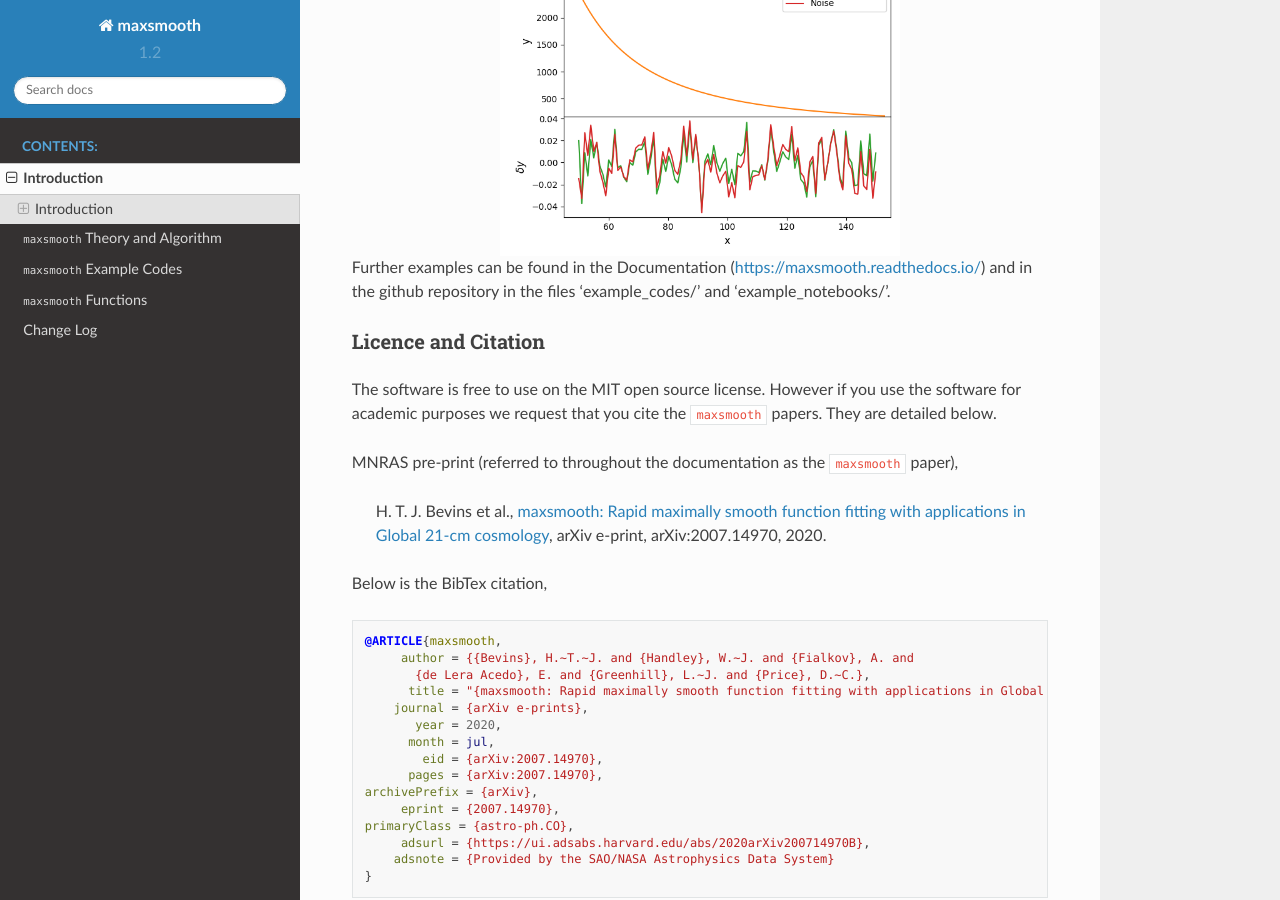
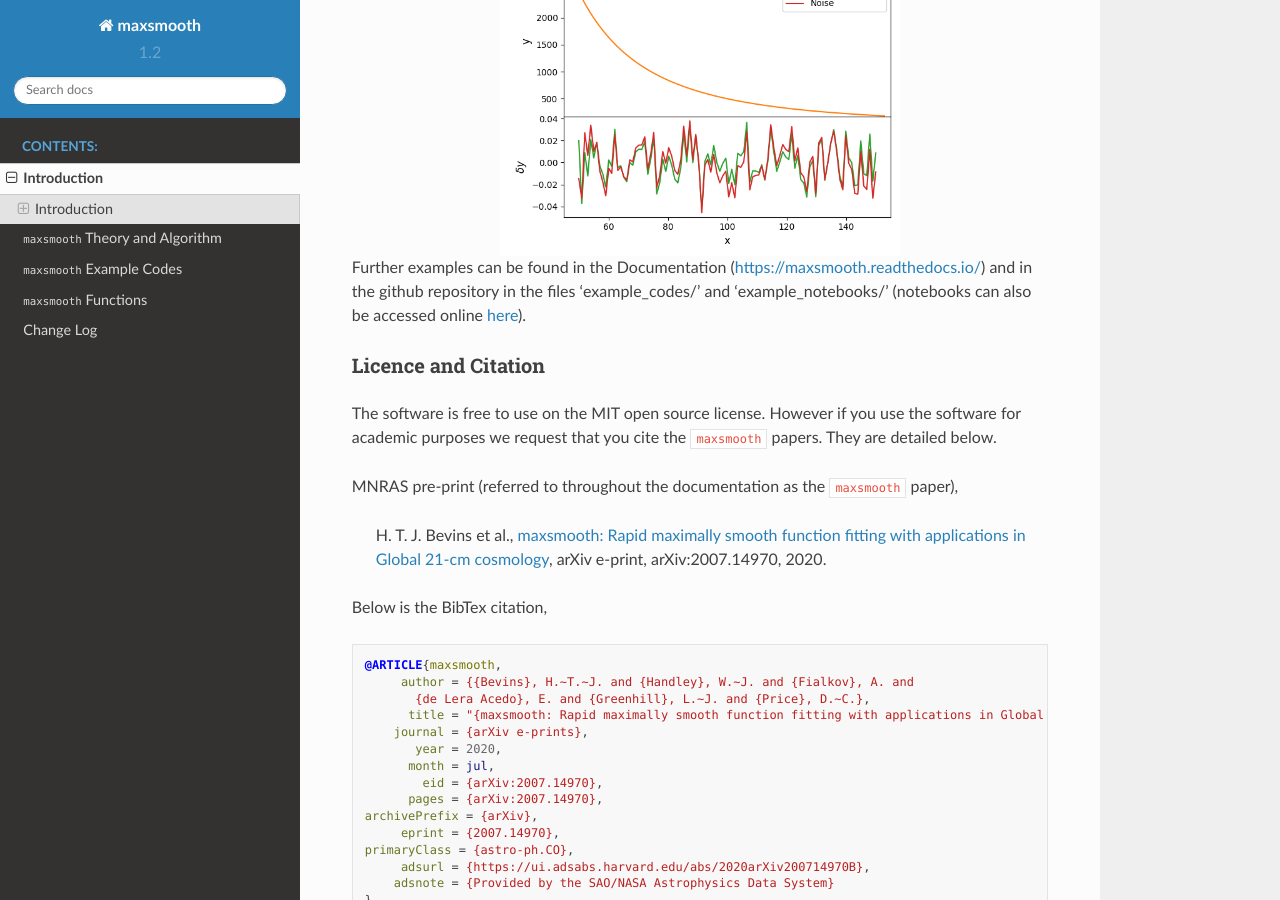
Before and after one commit to htjb/maxsmooth, a Sphinx documentation site: the page built from docs/source/intro.rst, in a window 1280 px wide and 900 px high, scrolled down 2288 px. Built offline with Sphinx 7.4.7 and the Read the Docs theme 2.0.0, drawn with Linux system fonts in a browser that asks for light colours.

Commit message:
added binder links

```diff
--- a/README.rst
+++ b/README.rst
@@ -128,7 +128,8 @@ capable of recovering the random noise.
 
 Further examples can be found in the Documentation (https://maxsmooth.readthedocs.io/)
 and in the github repository in the files 'example_codes/' and
-'example_notebooks/'.
+'example_notebooks/' (notebooks can also be accessed online
+`here <https://mybinder.org/v2/gh/htjb/maxsmooth/master?filepath=example_notebooks%2F>`__).
 
 Licence and Citation
 ~~~~~~~~~~~~~~~~~~~~
--- a/docs/source/maxsmooth.rst
+++ b/docs/source/maxsmooth.rst
@@ -25,7 +25,7 @@ The data used for all of this examples is available
 The example codes can be found
 `here <https://github.com/htjb/maxsmooth/tree/master/example_codes>`__ and
 corresponding Jupyter Notebooks are provided
-`here <>`__.
+`here <https://mybinder.org/v2/gh/htjb/maxsmooth/master?filepath=example_notebooks%2F>`__.
 
 Simple Example code
 ~~~~~~~~~~~~~~~~~~~
```
